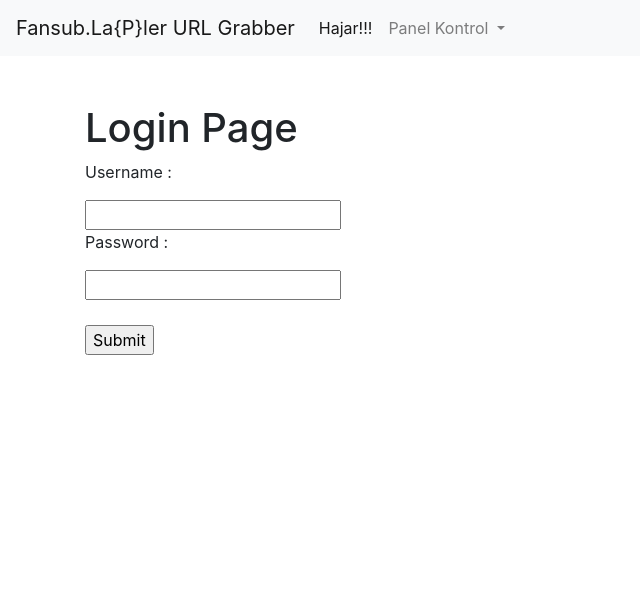
After one commit to Pcpkomputer/Fansub.LALER, a Flask app: page /login in a window 1280 px wide. The commit adds this page. Shown: the top 595 px of the page, without its empty margins (0-640 px from the left). Run offline with Flask 2, Linux system fonts and the light colour scheme; some libraries are stand-ins or nearby versions.

Commit message:
database&user

```diff
--- a/app.py
+++ b/app.py
@@ -1,7 +1,9 @@
-from flask import Flask, render_template, url_for, request
+from flask import Flask, render_template, url_for, request, redirect
 from urllib.request import urlopen, Request
 from bs4 import BeautifulSoup
 import argparse
+import os
+import psycopg2
 import re
 from os import environ
 from re import *
@@ -9,8 +11,90 @@ from module.oploverz import oploverz
 from module.awsubs import awsubs
 from module.samehadaku import samehada
 from module.animepahe import animepahe
+from flask_wtf import FlaskForm
+from flask_sqlalchemy import SQLAlchemy
+from wtforms import form, BooleanField, StringField, TextField, PasswordField, validators
+from wtforms.validators import InputRequired, Email, Length
+from flask_login import LoginManager, UserMixin, login_user, login_required, logout_user, current_user
 
 app = Flask(__name__)
+app.config['SECRET_KEY'] = 'apasehanjenggkjelas'
+app.config['SQLALCHEMY_DATABASE_URI'] = os.environ['DATABASE_URL']
+db = SQLAlchemy(app)
+login_manager = LoginManager()
+login_manager.init_app(app)
+login_manager.login_view='login'
+
+class FormDaftar(FlaskForm):
+	email = StringField('email', validators=[InputRequired(), Email(message='Email Salah'), Length(max=50)])
+	username = StringField('username', validators=[InputRequired(), Length(min = 4, max=15)])
+	password = PasswordField('password', validators=[InputRequired(), Length(min = 4, max=80)])
+
+class User(UserMixin, db.Model):
+	id = db.Column(db.Integer, primary_key=True)
+	username = db.Column(db.String(80), unique=True)
+	email = db.Column(db.String(120), unique=True)
+	password = db.Column(db.String(80), nullable=False)
+
+	def __init__(self, username, email, password):
+		self.username = username
+		self.email = email
+		self.password = password
+
+	def __repr__(self):
+		return '<User %r>' % self.username
+
+@login_manager.user_loader
+def load_user(user_id):
+    return User.query.get(int(user_id))
+
+@app.route('/dashboard')
+@login_required
+def dashboard():
+	return render_template('dashboard.html')
+
+@app.route('/logout')
+@login_required
+def logout():
+	logout_user()
+	return redirect(url_for('antarmuka'))
+
+@app.route('/register', methods=["GET","POST"])
+def register():
+	if current_user.is_authenticated:
+		return redirect(url_for('dashboard'))
+	form = FormDaftar()
+	if form.validate_on_submit():
+		email=form.email.data
+		username=form.username.data
+		password=form.password.data
+		user = User(username,email,password)
+		db.session.add(user)
+		db.session.commit()
+		return redirect(url_for('login'))
+
+	return render_template('register.html', form=form)
+
+@app.route('/login', methods=["GET","POST"])
+def login():
+	if current_user.is_authenticated:
+		return redirect(url_for('dashboard'))
+	if request.method=="POST":
+		username=request.form['username']
+		password=request.form['password']
+		user = User.query.filter_by(username=username).first()
+		if not user:
+			s='Tidak ditemukan username tersebut silakan mendaftar'
+			return render_template('login.html', s=s)
+		if user.password==password:
+			login_user(user)
+			return redirect(url_for('antarmuka'))
+		else:
+			e='Password yang dimasukkan salah'
+			return render_template('login.html', e=e)
+	return render_template('login.html')
+
+
 
 @app.route('/', methods=["GET","POST"])
 def antarmuka():
--- a/requirements.txt
+++ b/requirements.txt
@@ -2,3 +2,7 @@ Flask
 urllib3
 gunicorn
 beautifulsoup4
+psycopg2
+flask_wtf
+flask_sqlalchemy
+flask_login
--- /dev/null
+++ b/templates/dashboard.html
@@ -0,0 +1,6 @@
+{%extends 'literally_template.html'%}
+
+
+{%block body%}
+	<h1 class="mt-5">Coming Soon!</h1>
+{%endblock%}
--- a/templates/literally_template.html
+++ b/templates/literally_template.html
@@ -11,6 +11,39 @@
     <link href="{{url_for('static', filename='css/bootstrap.min.css')}}" rel="stylesheet">
     <link href="{{url_for('static', filename='css/sticky-footer.css')}}" rel="stylesheet">
   </head>
+  <nav class="navbar navbar-expand-lg navbar-light bg-light">
+  <a class="navbar-brand" href="#">Fansub.La{P}ler URL Grabber</a>
+  <button class="navbar-toggler" type="button" data-toggle="collapse" data-target="#navbarSupportedContent" aria-controls="navbarSupportedContent" aria-expanded="false" aria-label="Toggle navigation">
+    <span class="navbar-toggler-icon"></span>
+  </button>
+
+  <div class="collapse navbar-collapse" id="navbarSupportedContent">
+    <ul class="navbar-nav mr-auto">
+      <li class="nav-item active">
+        <a class="nav-link" href="{{url_for('antarmuka')}}">Hajar!!! <span class="sr-only">(current)</span></a>
+      </li>
+      <li class="nav-item dropdown">
+      	{%if current_user.is_authenticated%}
+      	 <a  class="nav-link dropdown-toggle" href="#" id="navbarDropdown" role="button" data-toggle="dropdown" aria-haspopup="true" aria-expanded="true">
+          {{current_user.username}}
+        </a>
+        <div class="dropdown-menu" aria-labelledby="navbarDropdown">
+          <a class="dropdown-item" href="{{url_for('dashboard')}}">Dashboard</a>
+          <a class="dropdown-item" href="{{url_for('logout')}}">Logout</a>
+        </div>
+        {%else%}
+        <a  class="nav-link dropdown-toggle" href="#" id="navbarDropdown" role="button" data-toggle="dropdown" aria-haspopup="true" aria-expanded="true">
+          Panel Kontrol
+        </a>
+        <div class="dropdown-menu" aria-labelledby="navbarDropdown">
+          <a class="dropdown-item" href="{{url_for('register')}}">Register</a>
+          <a class="dropdown-item" href="{{url_for('login')}}">Login</a>
+        </div>
+         {%endif%}
+      </li>
+    </ul>
+  </div>
+</nav>
   <body>
     <main role="main" class="container">
       {%block body%}{%endblock%}
@@ -20,5 +53,8 @@
       	 <span class="text-muted">Created by Padang Perwira Yudha.</span>
       </div>
     </footer>
+    <script src="https://code.jquery.com/jquery-3.2.1.slim.min.js" integrity="sha384-KJ3o2DKtIkvYIK3UENzmM7KCkRr/rE9/Qpg6aAZGJwFDMVNA/GpGFF93hXpG5KkN" crossorigin="anonymous"></script>
+<script src="https://cdnjs.cloudflare.com/ajax/libs/popper.js/1.12.9/umd/popper.min.js" integrity="sha384-ApNbgh9B+Y1QKtv3Rn7W3mgPxhU9K/ScQsAP7hUibX39j7fakFPskvXusvfa0b4Q" crossorigin="anonymous"></script>
+<script src="https://maxcdn.bootstrapcdn.com/bootstrap/4.0.0/js/bootstrap.min.js" integrity="sha384-JZR6Spejh4U02d8jOt6vLEHfe/JQGiRRSQQxSfFWpi1MquVdAyjUar5+76PVCmYl" crossorigin="anonymous"></script>
   </body>
 </html>
--- /dev/null
+++ b/templates/login.html
@@ -0,0 +1,23 @@
+{%extends 'literally_template.html'%}
+
+
+{%block body%}
+	<h1 class="mt-5">Login Page</h1>
+    {%if reg%}
+    <p>User berhasil didaftarkan silakan login</p>
+    {%endif%}
+    <form method="POST" action="/login">
+    <p>Username :</p>
+    <input type="text" name="username">
+    <p>Password :</p>
+    <input type="password" name="password">
+    <br>
+    <p style="margin-top: 25px"><input type="submit" name="submit"></p>
+    </form>
+    {%if e%}
+    <p>{{e}}</p>
+    {%endif%}
+    {%if s%}
+    <p>{{s}} :<a href="/register"> Klik Sini</a></p>
+    {%endif%}
+{%endblock%}
```
Also changed, not shown: templates/register.html (added, +17 -0 lines).
